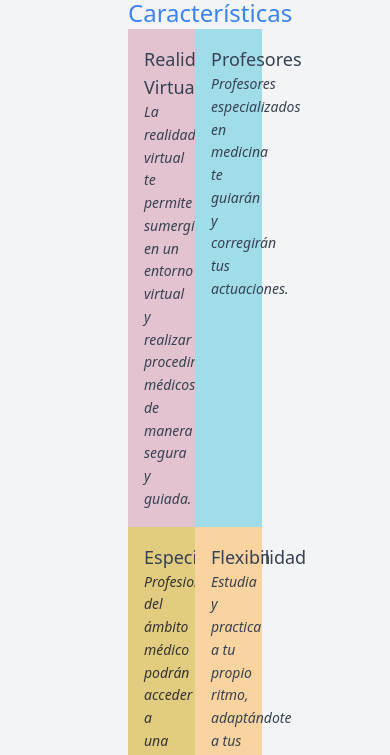
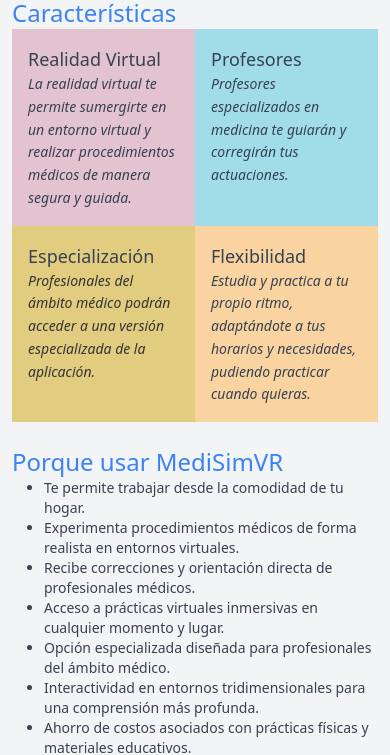
Before and after one commit to Tiiito21/MediSimVr, an Astro site: page / in a window 390 px wide. Shown: the part 235-990 px from the top of the page. Built offline with nearby package versions, Linux system fonts and the light colour scheme; Astro itself is replaced by a stand-in of ours; what @midudev/tailwind-animations would draw is missing.

Commit message:
solve mx mobile

```diff
--- a/src/pages/index.astro
+++ b/src/pages/index.astro
@@ -4,7 +4,7 @@
 ---
 
 <Layout title="MediSim VR">
-	<main class="min-h-screen mt-22 mx-32 flex flex-col">
+	<main class="min-h-screen mt-22 mx-3 md:mx-32 flex flex-col">
 
 		<!-- <Carousel/> -->
 
```
